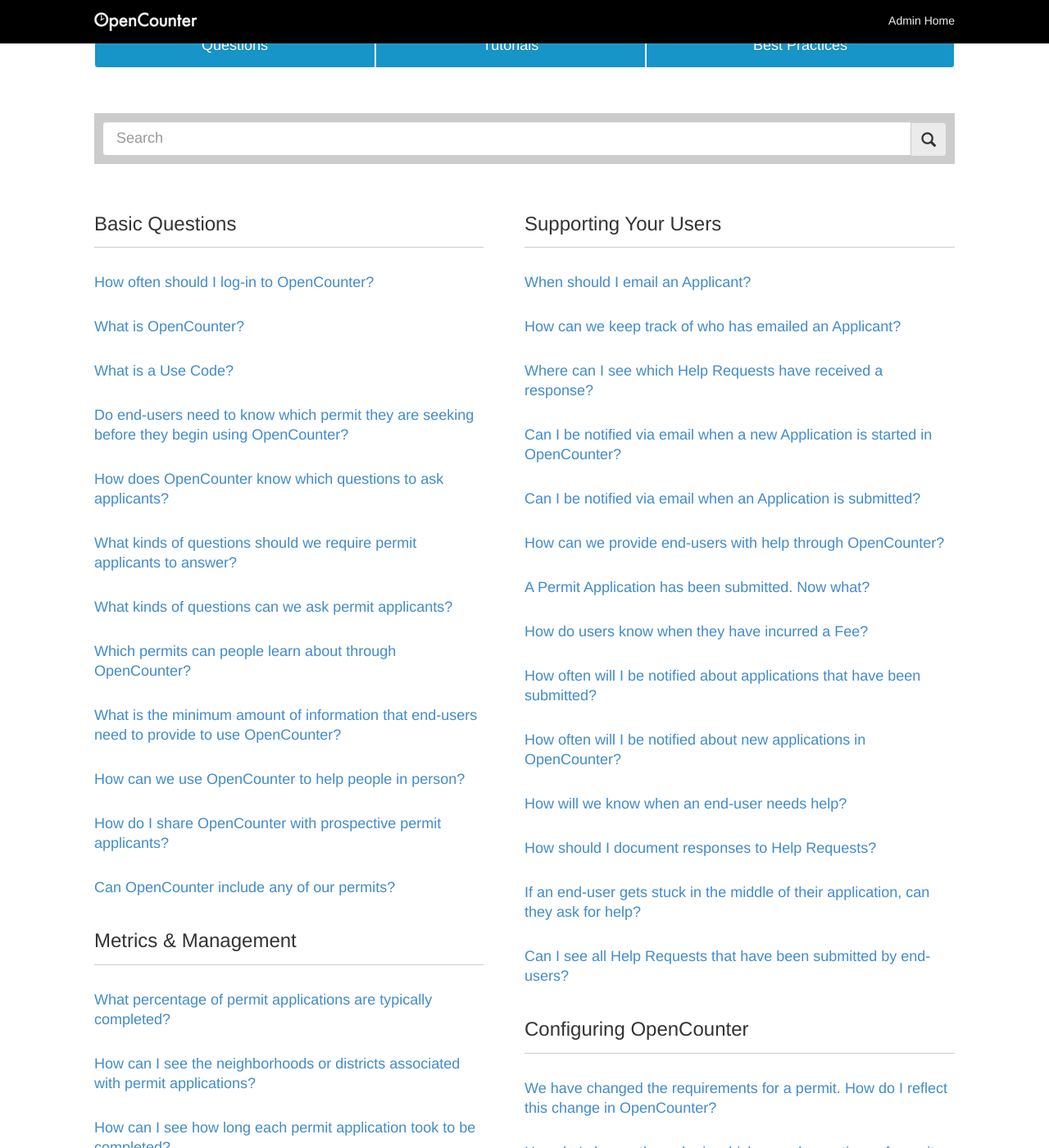
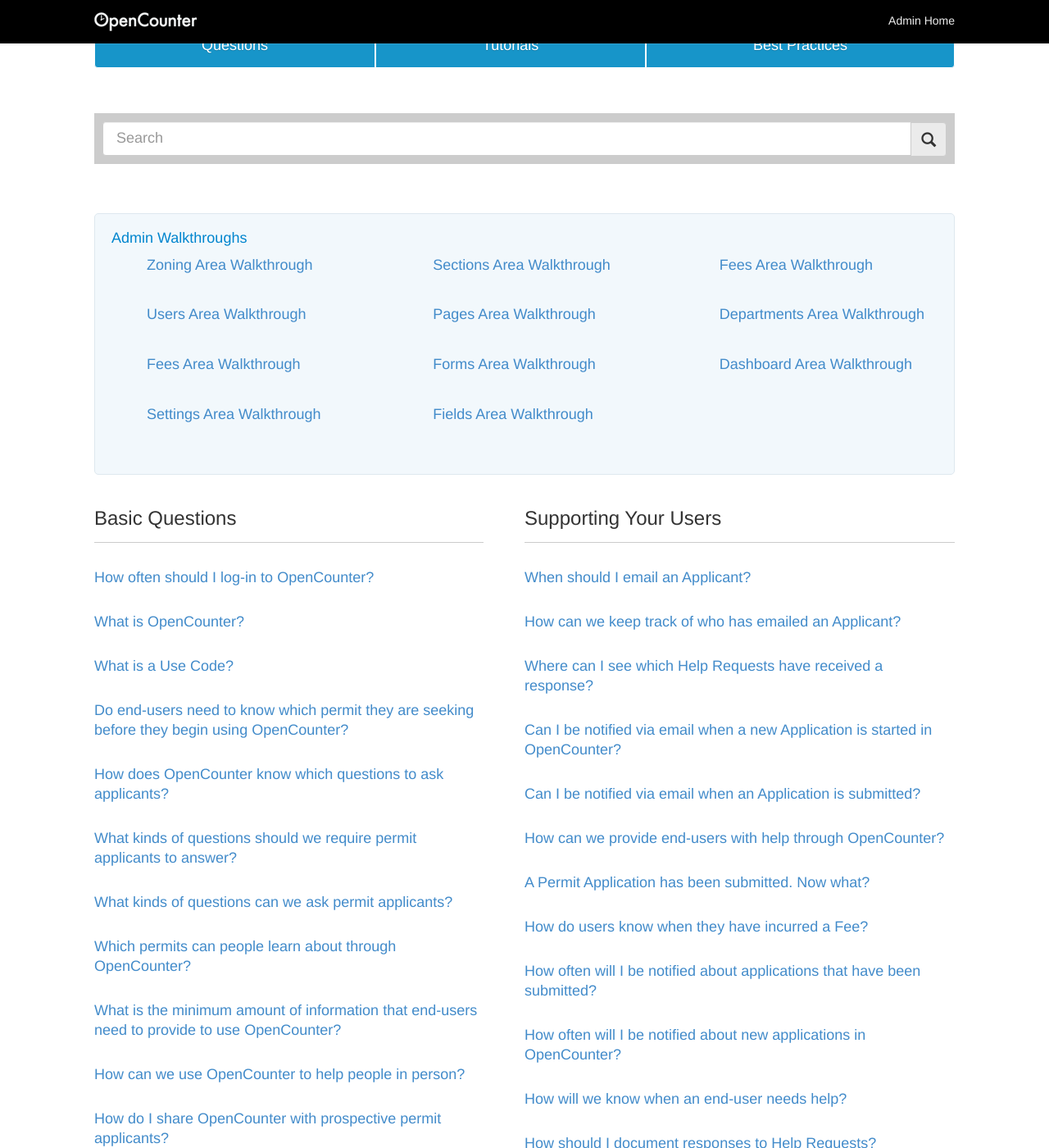
Before and after one commit to opencounter/helpdesk, a Jekyll site: the page built from index.html, in a window 1280 px wide and 1400 px high, scrolled down 247 px. Shown: the whole window at 82% size. Built offline with Jekyll 4.4.1, drawn with Linux system fonts in a browser that asks for light colours; nearby versions of some CDN libraries; Markdown is read by kramdown in place of the engine named in the settings; comment, search, counter and statistics services are not loaded.

Commit message:
list of walkthroughs added to home page

```diff
--- /dev/null
+++ b/_includes/walkthrough-list.html
@@ -0,0 +1,36 @@
+  <div class="walkthroughs">
+    <h4>Admin Walkthroughs</h4>
+      <div class="col-md-4">
+        <ul>
+          {% for post in site.categories.walkthrough limit:4 %}
+          <li>
+            <div class="post_info">
+              <p><a href="{{ post.url }}">{{ post.title }}</a></p>
+            </div>
+          </li>
+          {% endfor %}
+        </ul>
+      </div>
+      <div class="col-md-4">
+        <ul>
+          {% for post in site.categories.walkthrough limit:4 offset:4 %}
+          <li>
+            <div class="post_info">
+              <p><a href="{{ post.url }}">{{ post.title }}</a></p>
+            </div>
+          </li>
+          {% endfor %}
+        </ul>
+      </div>
+      <div class="col-md-4">
+        <ul>
+          {% for post in site.categories.walkthrough limit:4 offset:8 %}
+          <li>
+            <div class="post_info">
+              <p><a href="{{ post.url }}">{{ post.title }}</a></p>
+            </div>
+          </li>
+          {% endfor %}
+        </ul>
+      </div>
+    </div>
--- a/_layouts/faq-home.html
+++ b/_layouts/faq-home.html
@@ -17,6 +17,7 @@
       {% include search.html %}
       <div class="row">
         <div class="col-md-12" role="main">
+          {% include walkthrough-list.html %}
           {{ content }}
         </div>
       </div>
--- /dev/null
+++ b/_posts/2014-01-02-walkthrough-dashboard.html
@@ -0,0 +1,28 @@
+---
+layout: faq-page
+title: Dashboard Area Walkthrough
+slug: walkthrough-dashboard
+categories: faq, walkthrough
+lead: ""
+base_url: "../"
+---
+
+<h3>Admin Walkthrough: The "Dashboard" Area</h3>
+
+<p class="lead">The Dashboard provides your organization with a high-level overview of permit application activity in your community.</p>
+
+<p>The Dashboard has four primary components:</p>
+<ul>
+  <li>An adjustable timeline</li>
+  <li>Top-level metrics during the selected timeframe</li>
+  <li>A map of permit applications during the selected timeframe.</li>
+  <li>A list of all permit applications during the selected timeframe</li>
+</ul>
+
+<p>Taken together, these four components create a portrait of business activity in your community.</p>
+
+<p>Adjust the timeframe of data reported by clicking on either end of the light blue area within the timeline at the top of the pages. Data across the rest of th page will update accordingly</p>
+
+<p>Along with the number of Permit Applications initiated and submitted, OpenCounter estimates the total number of jobs created and fees incurred, based on information provided by applicants.</p>
+
+<p>You can also see the status of all applications that exist within the timeframe selected, along with the contact e-mail for each Permit Applicant. To get more details about any particular application, click on the unique "ID" on the left-hand side of the table.</p>
--- a/assets/css/docs.css
+++ b/assets/css/docs.css
@@ -1399,3 +1399,32 @@ h1[id] {
   padding-left: 60px;
   padding-right: 60px;
 }
+
+/* MOST POPULAR WELL STYLE ON INDEX */
+
+.walkthroughs {
+  text-align: left;
+  display: inline-block;
+  vertical-align: top;
+  width: 100%;
+  height: auto;
+  padding-bottom: 15px;
+  border-bottom: 1px solid #eee;
+  border: 1px solid #dee8ef;
+  background-color: #f2f8fc;
+  border-radius: 5px;
+  margin: 20px 0px;
+}
+
+.walkthroughs li {
+  display: inline-block;
+  width: auto;
+  margin: 0px 8px;
+
+}
+
+.walkthroughs h4 {
+  margin-top: 20px;
+  padding-left: 20px;
+  color: #0085ce;
+}
--- a/index.html
+++ b/index.html
@@ -9,6 +9,8 @@ base_url: "../"
 
 <!-- Overview
 ================================================== -->
+
+  {{ include walkthrough-list.html }}
 
   <div class="faq-list">
     <div class="col-md-6 faq-column" id="left">
```
Also changed, not shown: _posts/2014-01-02-walkthrough-departments.html (added, +14 -0 lines), _posts/2014-01-02-walkthrough-fees.html (added, +18 -0 lines), _posts/2014-01-02-walkthrough-fields.html (added, +23 -0 lines), _posts/2014-01-02-walkthrough-forms.html (added, +16 -0 lines), _posts/2014-01-02-walkthrough-pages.html (added, +43 -0 lines), _posts/2014-01-02-walkthrough-sections.html (added, +24 -0 lines), _posts/2014-01-02-walkthrough-settings.html (added, +14 -0 lines), _posts/2014-01-02-walkthrough-use-codes.html (added, +27 -0 lines), _posts/2014-01-02-walkthrough-users.html (added, +16 -0 lines), _posts/2014-01-02-walkthrough-zoning.html (added, +23 -0 lines), configuration.html (+24 -6 lines).
